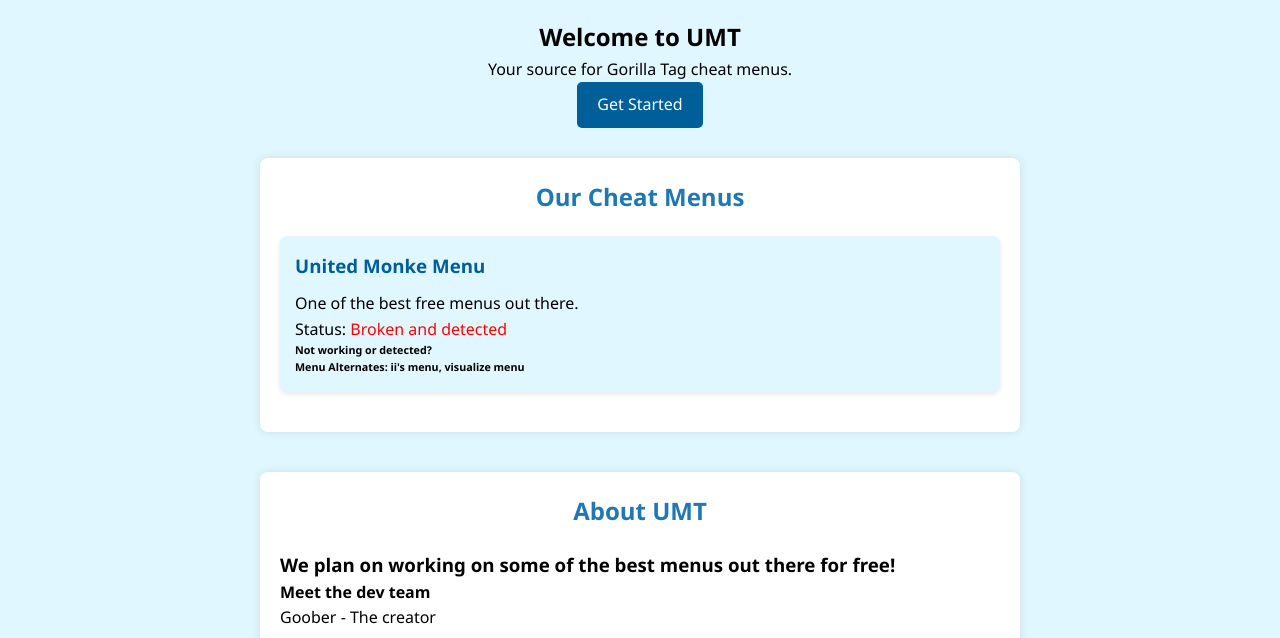
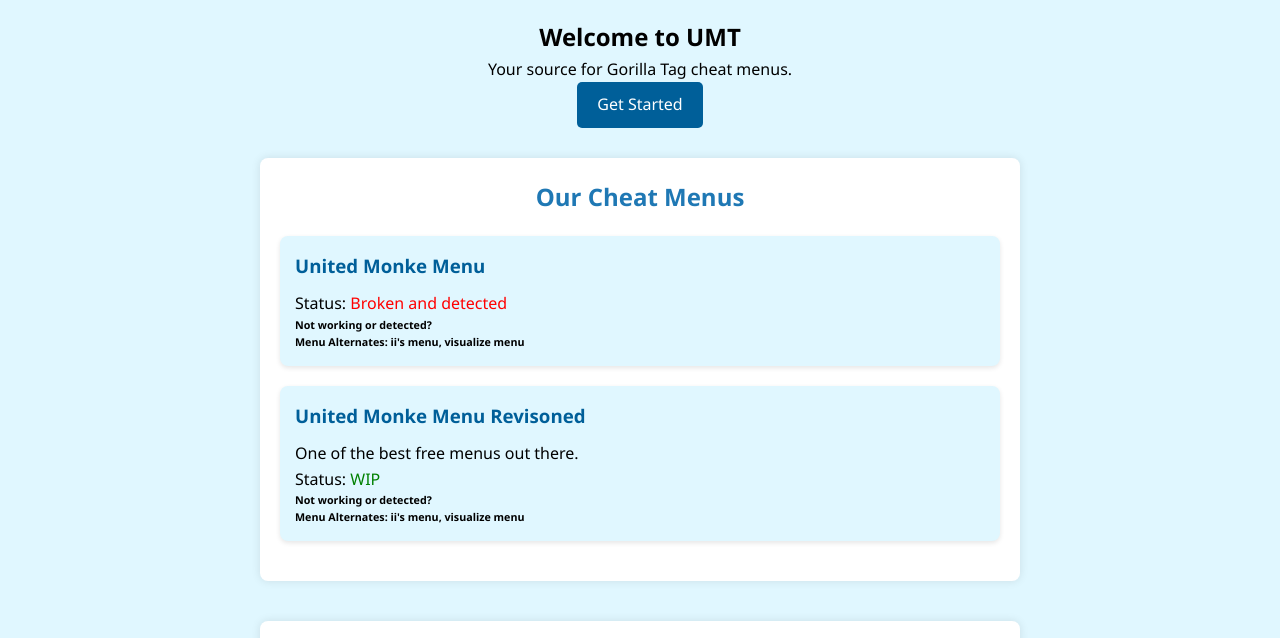
Before and after one commit to UMTGoober/UMT-Website, a plain HTML site: page index.html in a window 1280 px wide. Shown: the part 85-723 px from the top of the page. Drawn offline with Linux system fonts and the light colour scheme.

Commit message:
Update index.html

```diff
--- a/index.html
+++ b/index.html
@@ -126,8 +126,14 @@
             <h2>Our Cheat Menus</h2>
             <div class="product">
                 <h3>United Monke Menu</h3>
+                <p>Status: <span style="color: red;">Broken and detected</span></p>
+                <h6>Not working or detected?</h6>
+                <h6>Menu Alternates: ii's menu, visualize menu</h6>
+            </div>
+            <div class="product">
+                <h3>United Monke Menu Revisoned</h3>
                 <p>One of the best free menus out there.</p>
-                <p>Status: <span style="color: red;">Broken and detected</span></p>
+                <p>Status: <span style="color: green;">WIP</span></p>
                 <h6>Not working or detected?</h6>
                 <h6>Menu Alternates: ii's menu, visualize menu</h6>
             </div>
```
